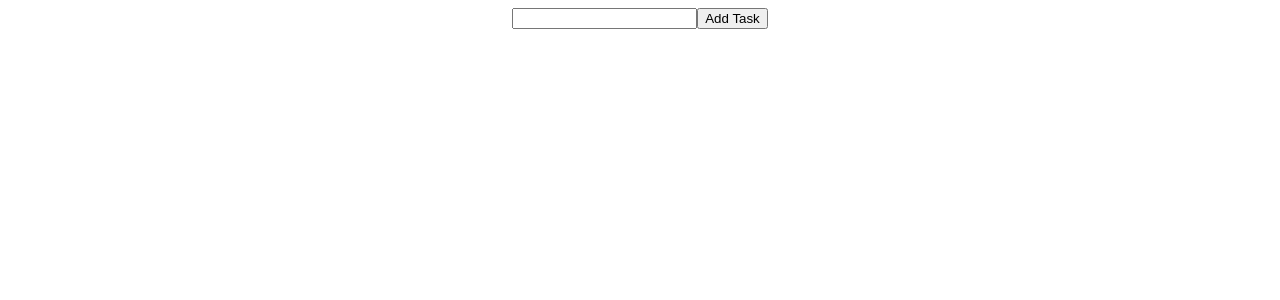
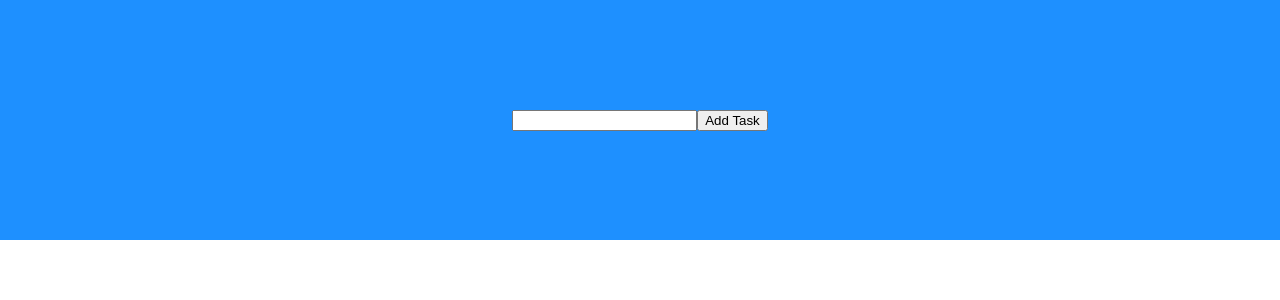
Before and after one commit to MichalBialek01/react-hello-world, a React (Create React App) app: page / in a window 1280 px wide. Shown: the top 300 px of the page. Built offline with nearby package versions, Linux system fonts and the light colour scheme.

Commit message:
feat: Changing App.css for better view

```diff
--- a/src/App.css
+++ b/src/App.css
@@ -1,38 +1,47 @@
 .App {
+  display: flex;
+  align-items: center;
+  flex-direction: column;
+  width: 100vw;
+  font-family: Arial, Helvetica, sans-serif;
+}
+
+body {
+  margin: 0;
+  padding: 0;
+}
+
+.addTask {
+  height: 30vh;
+  background-color: dodgerblue;
+  width: 100%;
+  display: flex;
+  justify-content: center;
+  align-items: center;
+}
+
+.list {
+  height: auto;
+  width: 100%;
+  display: flex;
+  align-items: center;
+  padding-top: 50px;
+  flex-direction: column;
+}
+
+.task {
+  width: 500px;
+  height: 50px;
+  display: flex;
+  margin: 15px;
+  display: flex;
+  align-items: center;
+  justify-content: center;
+}
+
+.task button {
+  width: auto;
+  height: 20px;
+  margin-left: 5px;
   text-align: center;
 }
-
-.App-logo {
-  height: 40vmin;
-  pointer-events: none;
-}
-
-@media (prefers-reduced-motion: no-preference) {
-  .App-logo {
-    animation: App-logo-spin infinite 20s linear;
-  }
-}
-
-.App-header {
-  background-color: #282c34;
-  min-height: 100vh;
-  display: flex;
-  flex-direction: column;
-  align-items: center;
-  justify-content: center;
-  font-size: calc(10px + 2vmin);
-  color: white;
-}
-
-.App-link {
-  color: #61dafb;
-}
-
-@keyframes App-logo-spin {
-  from {
-    transform: rotate(0deg);
-  }
-  to {
-    transform: rotate(360deg);
-  }
-}
```
